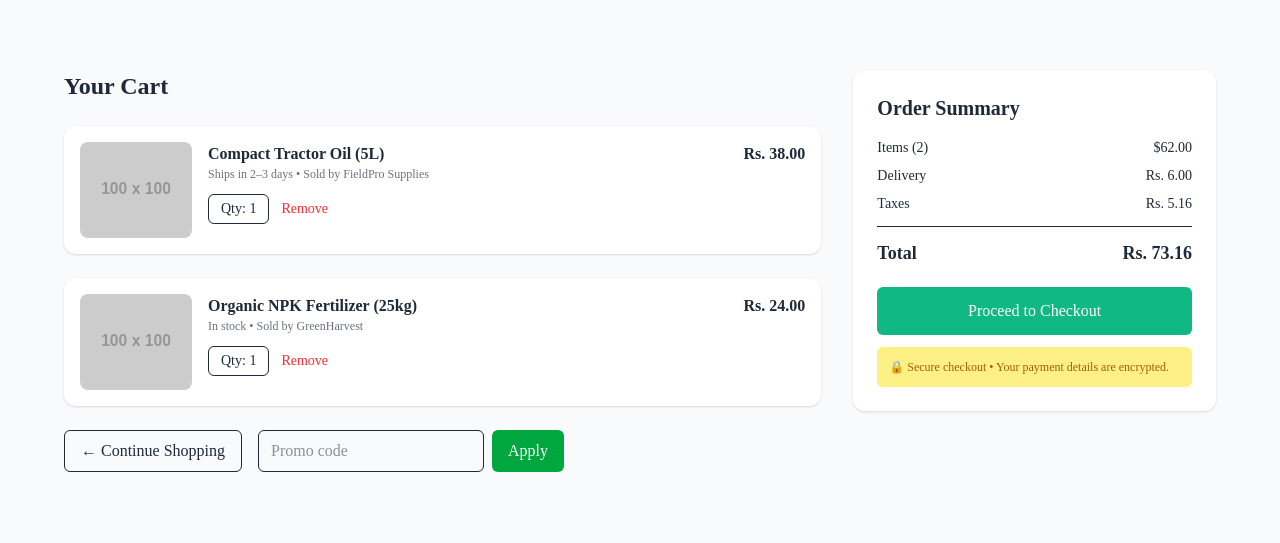
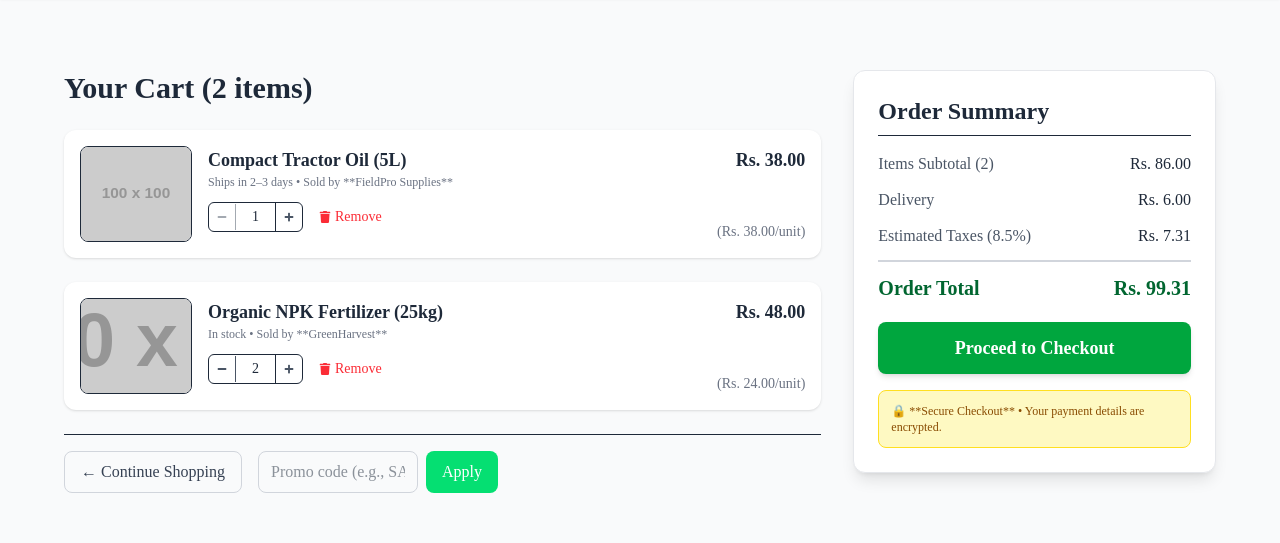
Before and after one commit to CDAC-AgriProductMarketplace/Client, a React (Vite) app in the folder client/: page /cart in a window 1280 px wide. Shown: the part 235-778 px from the top of the page. Built offline with nearby package versions, Linux system fonts and the light colour scheme.

Commit message:
Cart page full functional add more quantity and remove from cart

```diff
--- a/client/src/pages/Cart.jsx
+++ b/client/src/pages/Cart.jsx
@@ -1,119 +1,295 @@
-import React from "react";
+import React, { useState, useEffect, useCallback } from "react";
 import { useNavigate } from "react-router-dom";
+import { FaTrash, FaPlus, FaMinus } from "react-icons/fa";
+
+const mockProducts = [
+  {
+    id: "prod1",
+    name: "Compact Tractor Oil (5L)",
+    seller: "FieldPro Supplies",
+    price: 38.0, // Base price per unit
+    currency: "Rs.",
+    stockStatus: "Ships in 2–3 days",
+    image: "https://via.placeholder.com/100/A3E635/000000?text=Oil", // Example placeholder
+  },
+  {
+    id: "prod2",
+    name: "Organic NPK Fertilizer (25kg)",
+    seller: "GreenHarvest",
+    price: 24.0,
+    currency: "Rs.",
+    stockStatus: "In stock",
+    image: "https://via.placeholder.com/100/10B981/000000?text=Fertilizer", // Example placeholder
+  },
+  // Add more mock products as needed
+];
+
+// Mock API response structure for a user's cart
+const mockCartData = [
+  { productId: "prod1", quantity: 1 },
+  { productId: "prod2", quantity: 2 },
+];
+
+/**
+ * Simulates fetching initial cart data from an API.
+ * @returns {Promise<Array>} A promise that resolves with the cart items.
+ */
+const fetchCartItems = () => {
+  return new Promise((resolve) => {
+    setTimeout(() => {
+      // Merge mock cart data with product details
+      const cartItems = mockCartData.map(item => {
+        const product = mockProducts.find(p => p.id === item.productId);
+        return product ? { ...product, quantity: item.quantity } : null;
+      }).filter(item => item !== null);
+      resolve(cartItems);
+    }, 500); // Simulate network delay
+  });
+};
+
+// --- Cart Component ---
 
 function Cart() {
   const navigate = useNavigate();
+  const [cartItems, setCartItems] = useState([]);
+  const [loading, setLoading] = useState(true);
+  const [promoCode, setPromoCode] = useState("");
+  const [discount, setDiscount] = useState(0); // $0 discount initially
+  const deliveryFee = 6.00;
+  const taxRate = 0.085; // 8.5% tax rate
+
+  // 1. Initial Data Fetching
+  useEffect(() => {
+    const loadCart = async () => {
+      try {
+        const items = await fetchCartItems();
+        setCartItems(items);
+      } catch (error) {
+        console.error("Failed to fetch cart items:", error);
+      } finally {
+        setLoading(false);
+      }
+    };
+    loadCart();
+  }, []);
+
+  // 2. Cart Manipulation Handlers
+  const updateQuantity = useCallback((productId, change) => {
+    setCartItems(currentItems =>
+      currentItems
+        .map(item => {
+          if (item.id === productId) {
+            const newQuantity = item.quantity + change;
+            // Ensure quantity doesn't drop below 1
+            return { ...item, quantity: Math.max(1, newQuantity) };
+          }
+          return item;
+        })
+    );
+  }, []);
+
+  const removeItem = useCallback((productId) => {
+    setCartItems(currentItems =>
+      currentItems.filter(item => item.id !== productId)
+    );
+  }, []);
+
+  // 3. Calculation Logic
+  const calculateTotals = () => {
+    const subtotal = cartItems.reduce(
+      (acc, item) => acc + item.price * item.quantity,
+      0
+    );
+
+    const taxAmount = (subtotal * taxRate);
+    const total = subtotal + deliveryFee + taxAmount - discount;
+
+    return {
+      subtotal,
+      taxAmount,
+      total: Math.max(0, total), // Total shouldn't be negative
+      itemCount: cartItems.length,
+    };
+  };
+
+  const totals = calculateTotals();
+
+  // 4. Promo Code Handler (Simulated)
+  const applyPromoCode = (e) => {
+    e.preventDefault();
+    // Simulate a successful code application
+    if (promoCode.toUpperCase() === "SAVE10") {
+      // Apply a fixed $10 discount
+      setDiscount(10.00);
+      alert("Promo code SAVE10 applied! You saved Rs. 10.00.");
+    } else {
+      setDiscount(0);
+      alert("Invalid or expired promo code.");
+    }
+  };
+
+  if (loading) {
+    return (
+      <div className="min-h-screen flex justify-center items-center">
+        <p className="text-xl font-semibold">Loading Cart...</p>
+      </div>
+    );
+  }
+
   return (
     <div className="min-h-screen bg-gray-50 py-10 px-4 flex justify-center">
       <div className="w-full max-w-6xl grid grid-cols-1 md:grid-cols-3 gap-8">
 
         {/* LEFT SIDE — CART ITEMS */}
         <div className="md:col-span-2 space-y-6">
+          <h2 className="text-3xl font-bold">Your Cart ({totals.itemCount} items)</h2>
 
-          <h2 className="text-2xl font-semibold">Your Cart</h2>
-
-          {/* ---------- CART ITEM 1 ---------- */}
-          <div className="bg-white p-4 rounded-xl shadow flex gap-4">
+          {cartItems.length === 0 ? (
+            <p className="text-lg text-gray-500 p-8 bg-white rounded-xl shadow">Your cart is empty. Start shopping!</p>
+          ) : (
+            cartItems.map((item) => (
+              <div
+                key={item.id}
+                className="bg-white p-4 rounded-xl shadow flex gap-4 transition duration-150 ease-in-out hover:shadow-lg"
+              >
                 <img
-              src="https://via.placeholder.com/100"
-              className="w-28 h-24 rounded-lg object-cover"
-              alt="product"
+                  src={item.image}
+                  className="w-28 h-24 rounded-lg object-cover border"
+                  alt={item.name}
                 />
 
                 <div className="flex-1">
-              <h3 className="font-semibold">Compact Tractor Oil (5L)</h3>
+                  <h3 className="font-semibold text-lg">{item.name}</h3>
                   <p className="text-xs text-gray-500">
-                Ships in 2–3 days • Sold by FieldPro Supplies
+                    {item.stockStatus} • Sold by **{item.seller}**
                   </p>
 
-              <div className="mt-3 flex items-center gap-3">
-                <button className="px-3 py-1 text-sm border rounded-md">Qty: 1</button>
-                <button className="text-red-500 text-sm hover:underline">
+                  <div className="mt-3 flex items-center gap-4">
+                    {/* Quantity Controls */}
+                    <div className="flex items-center border rounded-md divide-x">
+                      <button
+                        onClick={() => updateQuantity(item.id, -1)}
+                        className="p-2 text-sm text-gray-600 hover:bg-gray-100 disabled:opacity-50"
+                        aria-label="Decrease quantity"
+                        disabled={item.quantity <= 1}
+                      >
+                        <FaMinus size={10} />
+                      </button>
+                      <span className="px-4 py-1 text-sm font-medium">
+                        {item.quantity}
+                      </span>
+                      <button
+                        onClick={() => updateQuantity(item.id, 1)}
+                        className="p-2 text-sm text-gray-600 hover:bg-gray-100"
+                        aria-label="Increase quantity"
+                      >
+                        <FaPlus size={10} />
+                      </button>
+                    </div>
+
+                    <button
+                      onClick={() => removeItem(item.id)}
+                      className="text-red-500 text-sm hover:text-red-700 transition flex items-center gap-1"
+                      aria-label={`Remove ${item.name}`}
+                    >
+                      <FaTrash size={12} />
                       Remove
                     </button>
                   </div>
                 </div>
 
-            <p className="font-semibold">Rs. 38.00</p>
-          </div>
-
-          {/* ---------- CART ITEM 2 ---------- */}
-          <div className="bg-white p-4 rounded-xl shadow flex gap-4">
-            <img
-              src="https://via.placeholder.com/100"
-              className="w-28 h-24 rounded-lg object-cover"
-              alt="product"
-            />
-
-            <div className="flex-1">
-              <h3 className="font-semibold">Organic NPK Fertilizer (25kg)</h3>
-              <p className="text-xs text-gray-500">
-                In stock • Sold by GreenHarvest
+                <div className="flex flex-col items-end justify-between">
+                  <p className="font-bold text-lg">
+                    {item.currency}{" "}
+                    {(item.price * item.quantity).toFixed(2)}
                   </p>
-
-              <div className="mt-3 flex items-center gap-3">
-                <button className="px-3 py-1 text-sm border rounded-md">Qty: 1</button>
-                <button className="text-red-500 text-sm hover:underline">
-                  Remove
-                </button>
+                  <p className="text-sm text-gray-500">
+                    ({item.currency} {item.price.toFixed(2)}/unit)
+                  </p>
                 </div>
               </div>
+            ))
+          )}
 
-            <p className="font-semibold">Rs. 24.00</p>
-          </div>
 
-          {/* ---------- BUTTONS ---------- */}
-          <div className="flex gap-4 mt-4">
-            <button onClick={()=>navigate('/')} className="border px-4 py-2 rounded-md">
+          <div className="flex flex-wrap gap-4 pt-4 border-t">
+            <button
+              onClick={() => navigate("/")}
+              className="border border-gray-300 px-4 py-2 rounded-lg text-gray-700 hover:bg-gray-100 transition"
+            >
               ← Continue Shopping
             </button>
 
-            <div className="flex gap-2">
+            <form onSubmit={applyPromoCode} className="flex gap-2">
               <input
-                placeholder="Promo code"
-                className="border px-3 py-2 rounded-md"
+                type="text"
+                placeholder="Promo code (e.g., SAVE10)"
+                value={promoCode}
+                onChange={(e) => setPromoCode(e.target.value)}
+                className="border border-gray-300 px-3 py-2 rounded-lg focus:ring-green-500 focus:border-green-500 w-40"
               />
-              <button className="bg-green-600 text-white px-4 py-2 rounded-md">
+              <button
+                type="submit"
+                className="bg-green-600 text-white px-4 py-2 rounded-lg hover:bg-green-700 transition disabled:bg-green-400"
+                disabled={!promoCode}
+              >
                 Apply
               </button>
-            </div>
+            </form>
           </div>
         </div>
 
         {/* RIGHT SIDE — ORDER SUMMARY */}
-        <div className="bg-white p-6 rounded-xl shadow h-fit">
-          <h3 className="text-xl font-semibold mb-4">Order Summary</h3>
+        <div className="bg-white p-6 rounded-xl shadow-lg h-fit border border-gray-200 sticky top-10">
+          <h3 className="text-2xl font-bold mb-4 border-b pb-2">
+            Order Summary
+          </h3>
 
-          <div className="space-y-2 text-sm">
+          <div className="space-y-3 text-base">
             <div className="flex justify-between">
-              <span>Items (2)</span>
-              <span>$62.00</span>
+              <span className="text-gray-600">Items Subtotal ({totals.itemCount})</span>
+              <span className="font-medium">
+                Rs. {totals.subtotal.toFixed(2)}
+              </span>
             </div>
 
             <div className="flex justify-between">
-              <span>Delivery</span>
-              <span>Rs. 6.00</span>
+              <span className="text-gray-600">Delivery</span>
+              <span className="font-medium">Rs. {deliveryFee.toFixed(2)}</span>
             </div>
 
             <div className="flex justify-between">
-              <span>Taxes</span>
-              <span>Rs. 5.16</span>
+              <span className="text-gray-600">Estimated Taxes ({taxRate * 100}%)</span>
+              <span className="font-medium">
+                Rs. {totals.taxAmount.toFixed(2)}
+              </span>
             </div>
 
-            <hr className="my-3" />
+            {discount > 0 && (
+              <div className="flex justify-between text-green-600 font-semibold border-t border-dashed pt-2">
+                <span>Discount (SAVE10)</span>
+                <span>- Rs. {discount.toFixed(2)}</span>
+              </div>
+            )}
 
-            <div className="flex justify-between font-semibold text-lg">
-              <span>Total</span>
-              <span>Rs. 73.16</span>
+            <hr className="my-3 border-t-2 border-gray-300" />
+
+            <div className="flex justify-between font-extrabold text-xl text-green-800">
+              <span>Order Total</span>
+              <span>Rs. {totals.total.toFixed(2)}</span>
             </div>
           </div>
 
-          <button onClick={()=>navigate('/checkout')} className="w-full bg-primary text-white py-3 mt-5 rounded-md">
+          <button
+            onClick={() => navigate("/checkout")}
+            className="w-full bg-green-600 text-white py-3 mt-5 rounded-lg text-lg font-semibold shadow-md hover:bg-green-700 transition"
+            disabled={totals.itemCount === 0}
+          >
             Proceed to Checkout
           </button>
 
-          <div className="mt-3 text-xs text-yellow-700 bg-yellow-200 p-3 rounded-md">
-            🔒 Secure checkout • Your payment details are encrypted.
+          <div className="mt-4 text-xs text-yellow-800 bg-yellow-100 p-3 rounded-lg border border-yellow-300">
+            🔒 **Secure Checkout** • Your payment details are encrypted.
           </div>
         </div>
       </div>
```
Lines whose indentation alone changed are shown as unchanged.
